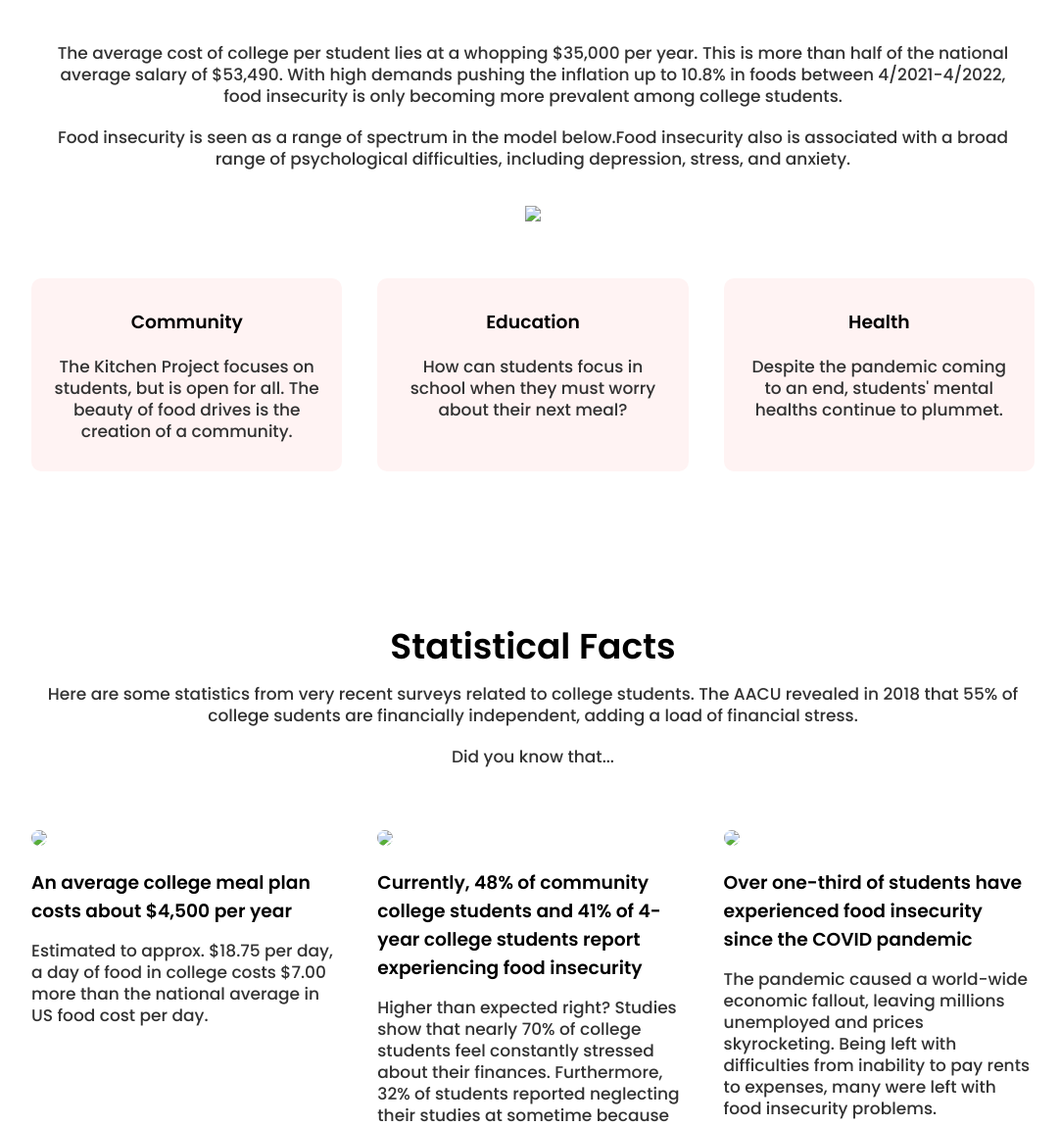
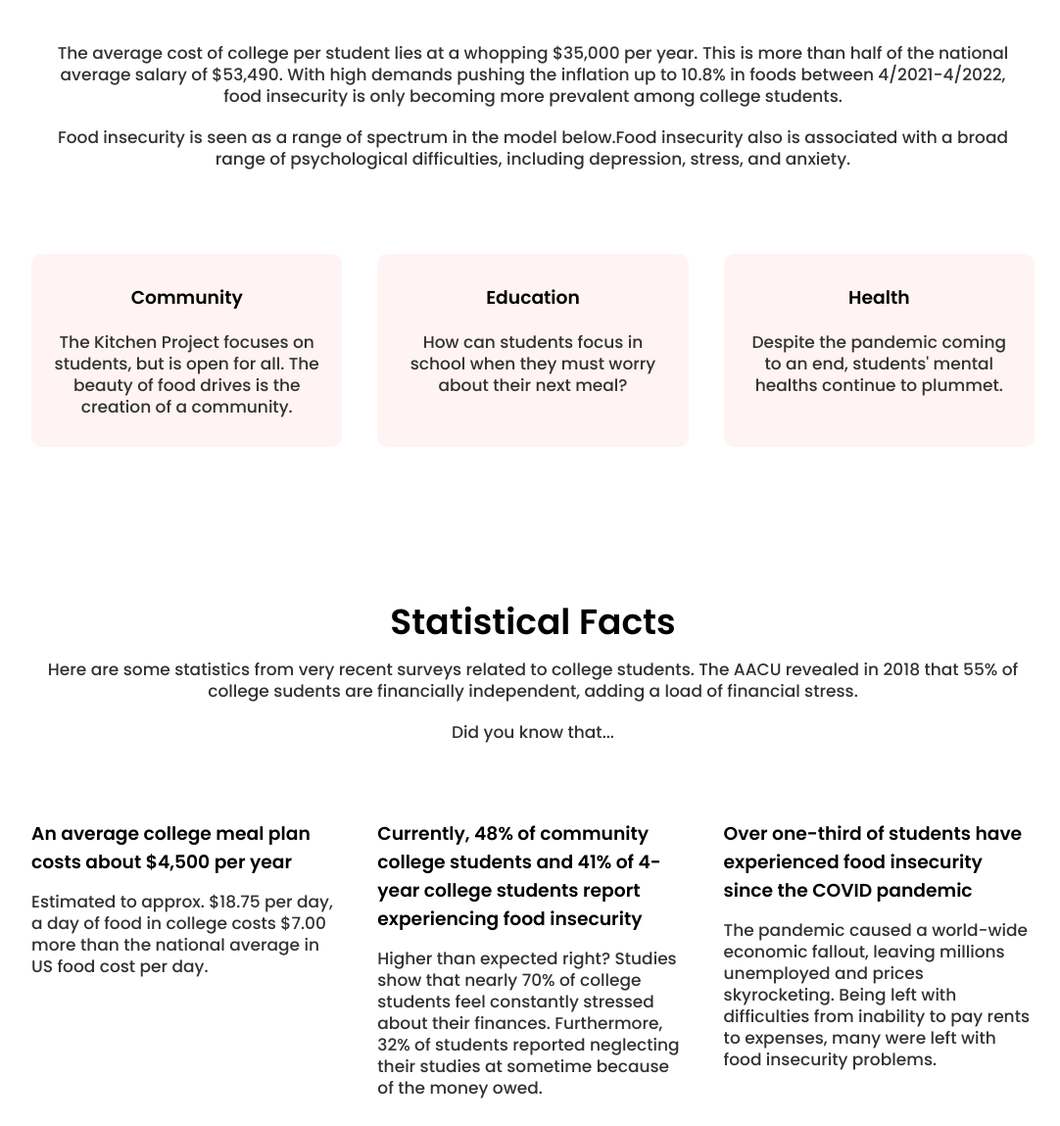
Before and after one commit to dankang123/wafflehacks, a Flask app: page / in a window 1280 px wide. Shown: the part 952-2101 px from the top of the page at 98% size, without its empty margins (96-1178 px from the left). Run offline with Flask 2, Linux system fonts and the light colour scheme; parts of the project's set-up code (start-up, migrations or seed data) failed here and were passed over; some libraries are stand-ins or nearby versions.

Commit message:
First commit

```diff
--- a/database.py
+++ b/database.py
@@ -31,6 +31,7 @@ foodbank_names = [
 event_names = ("June 5th 2022, 14:00", "June 5th 2022, 16:00", "Vegan", "New York" "Harrison Food Drive", "702 Modale Drive")
 
 
+mycusor = mydb.cursor()
 
 
 
--- a/templates/events_create.htm
+++ b/templates/events_create.htm
@@ -35,7 +35,6 @@
           <p>Dedicated to Connecting Students and Restaurants with Food Banks</p>
       </div>
       <div class="img-box">
-          <img src="https://www.vitacost.com/blog/wp-content/uploads/2017/08/College-Life-How-to-Eat-Healthy-with-Food-Allergies-at-School-e1502288574935.jpg" style="width:300px;height:auto">
           <img src="https://www.vitacost.com/blog/wp-content/uploads/2017/08/College-Life-How-to-Eat-Healthy-with-Food-Allergies-at-School-e1502288574935.jpg" style="width:300px;height:auto">
       </div>
   </div>
--- a/templates/index.htm
+++ b/templates/index.htm
@@ -52,7 +52,6 @@
         Food insecurity is seen as a range of spectrum in the model below.Food insecurity also is associated with a broad range of psychological difficulties, including depression, stress, and anxiety.
         </p>
         <br>
-        <img src="{{url_for('static', filename='foodinsecurity.png')}}" class="center">
         <div class="row">
 
             <div class="course-col">
@@ -108,19 +107,17 @@
         <div class="row">
 
             <div class="facilities-col">
-                <img src="{{url_for('static', filename='cash.jfif')}}">
                 <h3> An average college meal plan costs about $4,500 per year</h3>
                 <p> Estimated to approx. $18.75 per day, a day of food in college costs $7.00 more than the national average in US food cost per day.  </p>
             </div>
 
             <div class="facilities-col">
-                <img src="{{url_for('static', filename='collegestudents.jpg')}}">
                 <h3> Currently, 48% of community college students and 41% of 4-year college students report experiencing food insecurity </h3>
                 <p> Higher than expected right? Studies show that nearly 70% of college students feel constantly stressed about their finances. Furthermore, 32% of students reported neglecting their studies at sometime because of the money owed.</p>
             </div>
 
             <div class="facilities-col">
-                <img src="{{url_for('static', filename='zoom.jpg')}}">
+
                 <h3> Over one-third of students have experienced food insecurity since the COVID pandemic </h3>
                 <p> The pandemic caused a world-wide economic fallout, leaving millions unemployed and prices skyrocketing. Being left with difficulties from inability to pay rents to expenses, many were left with food insecurity problems. </p>
             </div>
```
